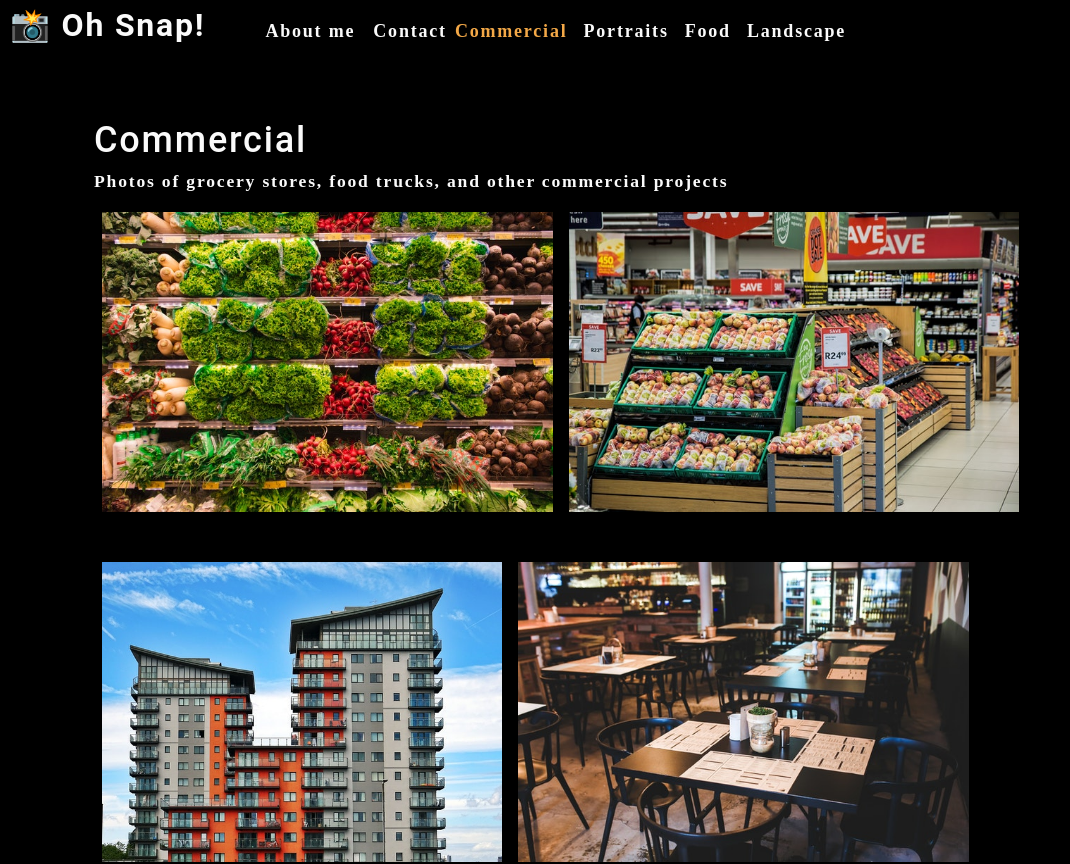
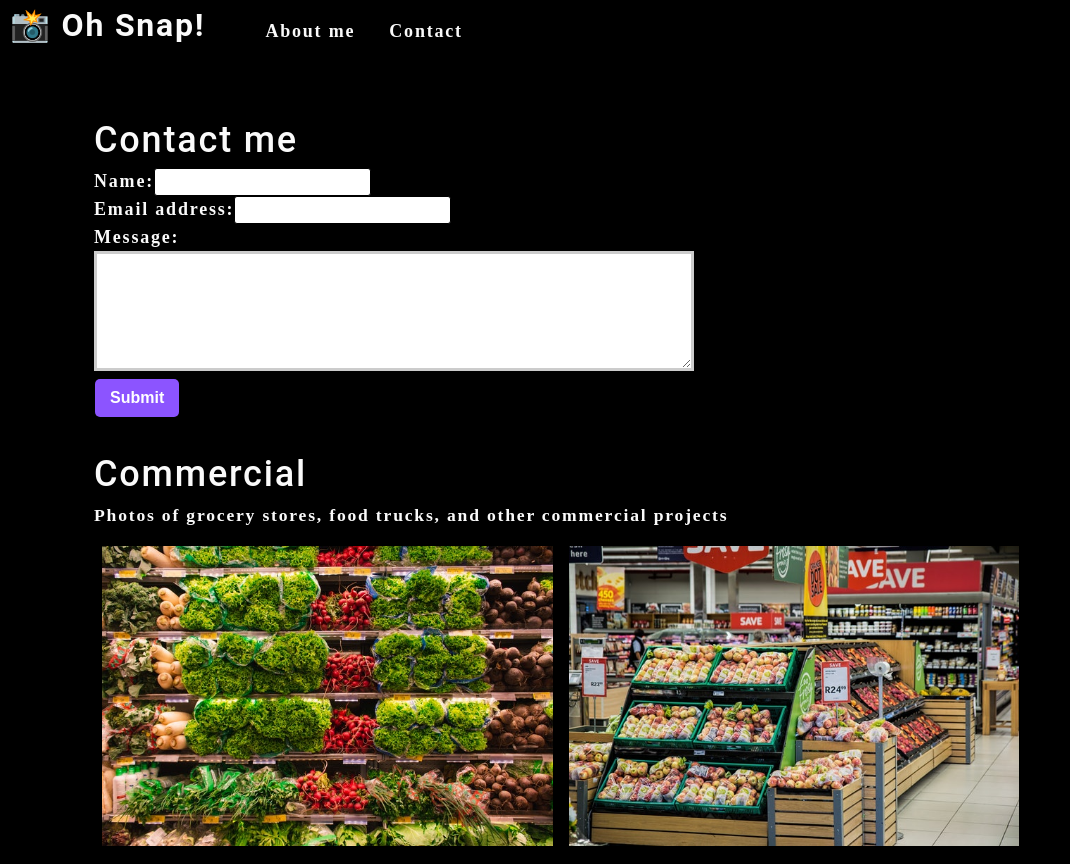
Before and after one commit to layc41/photo-port, a React (Create React App) app: page / in a window 1280 px wide. Shown: the top 864 px of the page, without its empty margins (0-1070 px from the left). Built offline with nearby package versions, Linux system fonts and the light colour scheme.

Commit message:
added contact page

```diff
--- a/src/App.js
+++ b/src/App.js
@@ -4,8 +4,10 @@ import './App.css';
 import About from './components/About'
 import Nav from './components/Nav'
 import Gallery from './components/Gallery'
+import ContactForm from './components/Contact'
 
 function App() {
+  const [contactSelected, setContactSelected] = useState(false);
   const [categories] = useState([
     {
       name: 'commercial',
@@ -20,13 +22,22 @@ function App() {
   return (
     <div>
       <Nav
-      categories={categories}
-      setCurrentCategory={setCurrentCategory}
-      currentCategory={currentCategory}/>
+        categories={categories}
+        setCurrentCategory={setCurrentCategory}
+        currentCategory={currentCategory}
+        contactSelected={contactSelected}
+        setContactSelected={setContactSelected}
+      />
       <main>
-        <Gallery
-        currentCategory={currentCategory}/>
-        <About />
+        <ContactForm />
+        {!contactSelected ? (
+          <>
+            <Gallery currentCategory={currentCategory}></Gallery>
+            <About></About>
+          </>
+        ) : (
+            <ContactForm></ContactForm>
+          )}
       </main>
     </div>
   );
--- a/src/components/Contact/index.js
+++ b/src/components/Contact/index.js
@@ -1,13 +1,46 @@
+import React, { useState } from 'react'
+import { validateEmail } from '../../utils/helpers';
 
 function ContactForm() {
+
+    const [formState, setFormState] = useState({ name: '', email: '', message: '' });
+    const { name, email, message } = formState;
+    function handleSubmit(e) {
+        e.preventDefault();
+        console.log(formState);
+    }
+    const [errorMessage, setErrorMessage] = useState('');
+
+    function handleChange(e) {
+
+        if (e.target.name === 'email') {
+            const isValid = validateEmail(e.target.value);
+            console.log(isValid);
+            // isValid conditional statement
+            if (!isValid) {
+                setErrorMessage('Your email is invalid.');
+            } else {
+                if (!e.target.value.length) {
+                    setErrorMessage(`${e.target.name} is required.`);
+                } else {
+                    setErrorMessage('');
+                }
+            }
+        }
+        if (!errorMessage) {
+            setFormState({ ...formState, [e.target.name]: e.target.value });
+        }
+
+        console.log('errorMessage', errorMessage);
+    }
 
     return (
         <section>
             <h1>Contact me</h1>
-            <form id="contact-form">
+            <form id="contact-form" onSubmit={handleSubmit}>
                 <div>
                     <label htmlFor="name">Name:</label>
-                    <input type="text" name="name" />
+                    <input type="text" defaultValue={name} onChange={handleChange} name="name" />
                 </div>
                 <div>
                     <label htmlFor="email">Email address:</label>
@@ -16,11 +49,19 @@ function ContactForm() {
                 <div>
                     <label htmlFor="message">Message:</label>
                     <textarea name="message" rows="5" />
+                    {errorMessage && (
+                        <div>
+                            <p className="error-text">{errorMessage}</p>
+                        </div>
+                    )}
                 </div>
                 <button type="submit">Submit</button>
             </form>
         </section>
     )
+
 }
 
+
+
 export default ContactForm;
--- a/src/components/Nav/index.js
+++ b/src/components/Nav/index.js
@@ -7,7 +7,10 @@ function Nav(props) {
         categories = [],
         setCurrentCategory,
         currentCategory,
+        contactSelected,
+        setContactSelected
     } = props;
+
 
     useEffect(() => {
         document.title = capitalizeFirstLetter(currentCategory.name);
@@ -27,27 +30,20 @@ function Nav(props) {
             <nav>
                 <ul className="flex-row">
                     <li className="mx-2">
-            <a
-              href="#about"
-              data-testid="about"
-            >
+                        <a data-testid="about" href="#about" onClick={() => setContactSelected(false)}>
                             About me
             </a>
                     </li>
-          <li>
-            <span>Contact</span>
+                    <li className="mx-2">
+                        <span onClick={() => setContactSelected(true)}>Contact</span>
                     </li>
                     {categories.map((category) => (
-            <li className={`mx-1 ${
-                currentCategory.name === category.name && 'navActive'
-                }`} key={category.name}>
-              <span
-                onClick={() => {
-                  setCurrentCategory(category)
-                }}
+                        <li
+                            className={`mx-1 ${
+                                currentCategory.name === category.name && !contactSelected && `navActive`
+                                }`}
+                            key={category.name}
                         >
-                {capitalizeFirstLetter(category.name)}
-              </span>
                         </li>
                     ))}
                 </ul>
```
Also changed, not shown: 2 other files (tests, documents, lock files or other folders). Lines whose indentation alone changed are shown as unchanged.
